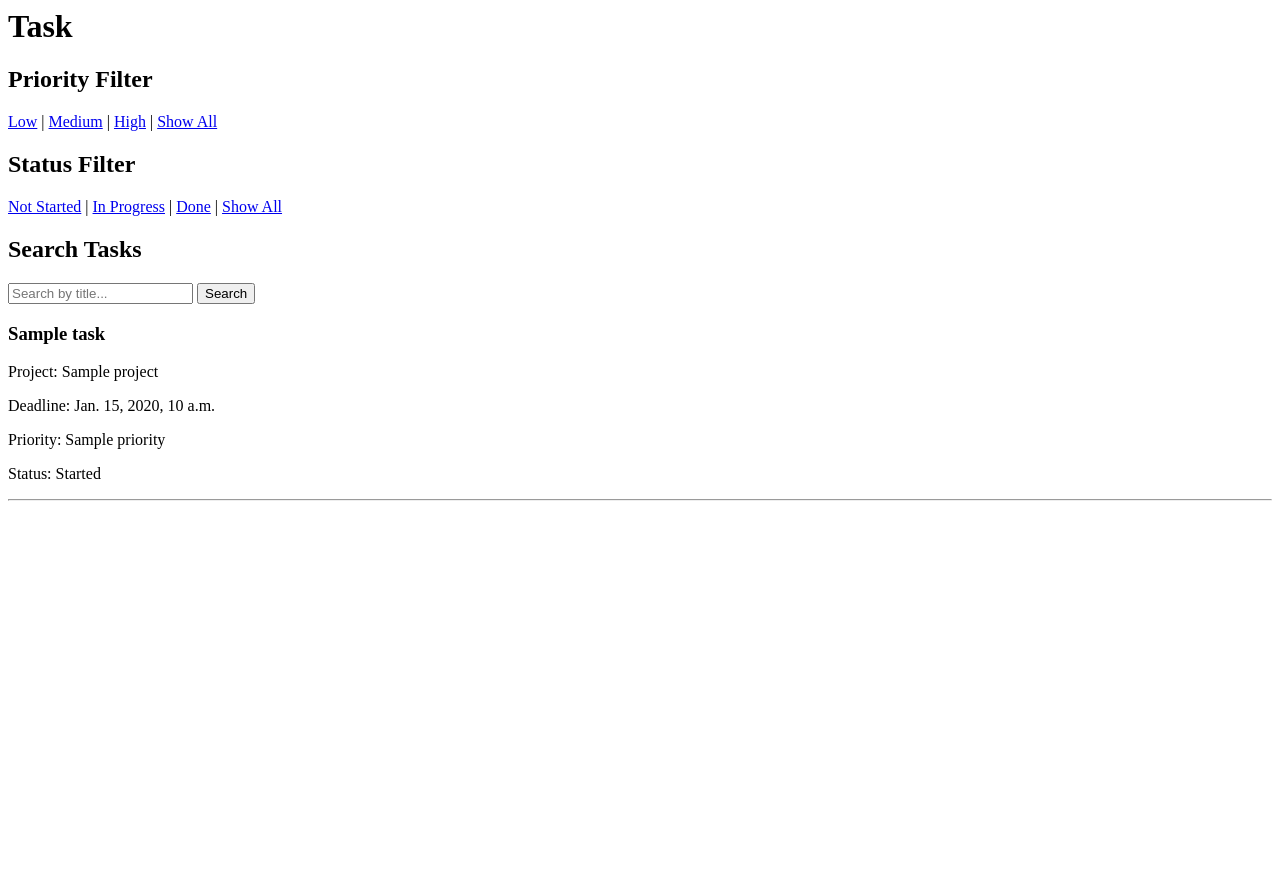
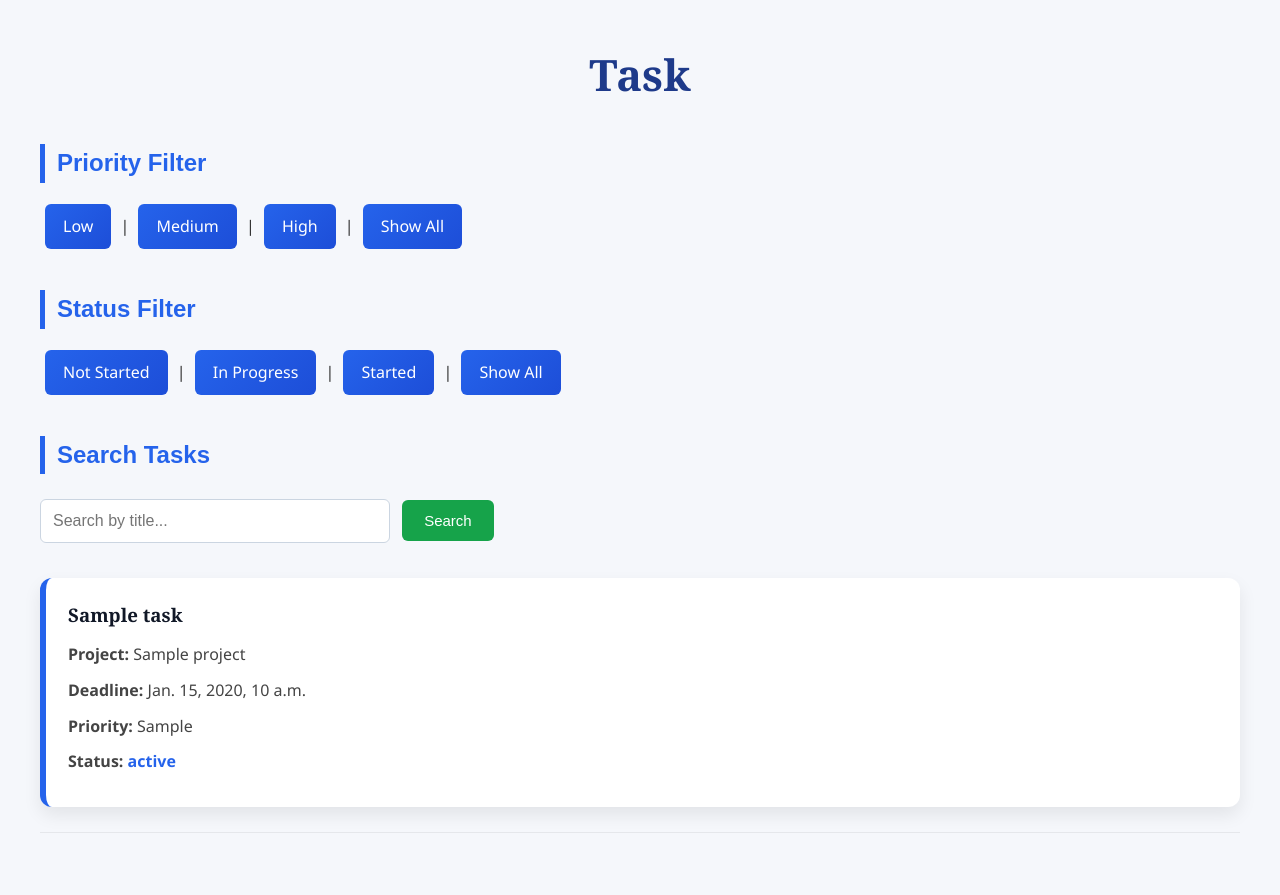
Before and after one commit to remzyayo/ALX_CapstoneProject, a Django app: template expenses/templates/expenses/task_list.html in a window 1280 px wide. Before the commit the page ends 501 px from the top, so only its background shows below. Run offline with Django 5.2, Linux system fonts and the light colour scheme; the template is opened without the code that fills it: most values are stand-ins (such as "Sample title", 1, 10 or a date in 2020).

Commit message:
CSS is Added

```diff
--- /dev/null
+++ b/expenses/static/expenses/css/style.css
@@ -0,0 +1,260 @@
+
+* {
+    margin: 0;
+    padding: 0;
+    box-sizing: border-box;
+}
+
+/* BODY */
+
+body {
+    font-family: "Segoe UI", Tahoma, Verdana, sans-serif;
+    background-color: #f5f7fb;
+    color: #333;
+    padding: 40px;
+    line-height: 1.6;
+}
+
+/* HEADINGS */
+
+h1 {
+    font-family: Georgia, serif;
+    text-align: center;
+    color: #1e3a8a;
+    font-size: 2.7rem;
+    margin-bottom: 35px;
+}
+
+h2 {
+    font-family: Arial, sans-serif;
+    color: #2563eb;
+    margin-top: 35px;
+    margin-bottom: 15px;
+    border-left: 5px solid #2563eb;
+    padding-left: 12px;
+}
+
+h3 {
+    font-family: Georgia, sans-serif;
+    color: #111827;
+    margin-bottom: 12px;
+}
+
+/* PARAGRAPHS */
+
+p {
+    margin: 8px 0;
+    color: #444;
+}
+
+/* FILTER LINKS */
+
+a {
+    text-decoration: none;
+    display: inline-block;
+    background: linear-gradient(135deg, #2563eb, #1d4ed8);
+    color: white;
+    padding: 10px 18px;
+    margin: 6px 5px;
+    border-radius: 6px;
+    font-weight: 500;
+    transition: all .3s ease;
+}
+
+a:hover {
+    transform: translateY(-2px);
+    box-shadow: 0 6px 12px rgba(0,0,0,.15);
+}
+
+/* SEARCH FORM */
+
+form {
+    margin: 25px 0 35px;
+}
+
+input[type="text"] {
+    width: 350px;
+    max-width: 100%;
+    padding: 12px;
+    border: 1px solid #cbd5e1;
+    border-radius: 6px;
+    font-size: 16px;
+    outline: none;
+    transition: .3s;
+}
+
+input[type="text"]:focus {
+    border-color: #2563eb;
+    box-shadow: 0 0 8px rgba(37,99,235,.25);
+}
+
+button {
+    padding: 12px 22px;
+    background: #16a34a;
+    color: white;
+    border: none;
+    border-radius: 6px;
+    cursor: pointer;
+    margin-left: 8px;
+    font-size: 15px;
+    transition: .3s;
+}
+
+button:hover {
+    background: #15803d;
+    transform: translateY(-2px);
+}
+
+/* TASK CARD */
+
+.task-card {
+    background: white;
+    margin: 25px 0;
+    padding: 22px;
+    border-left: 6px solid #2563eb;
+    border-radius: 12px;
+    box-shadow: 0 8px 18px rgba(0,0,0,.08);
+    transition: all .3s ease;
+}
+
+.task-card:hover {
+    transform: translateY(-4px);
+    box-shadow: 0 12px 25px rgba(0,0,0,.12);
+}
+
+.task-card p {
+    margin: 10px 0;
+}
+
+/* PRIORITY */
+
+.priority-high {
+    color: #dc2626;
+    font-weight: bold;
+}
+
+.priority-medium {
+    color: #f59e0b;
+    font-weight: bold;
+}
+
+.priority-low {
+    color: #16a34a;
+    font-weight: bold;
+}
+
+/* STATUS */
+
+.status-started {
+    color: #2563eb;
+    font-weight: bold;
+}
+
+.status-in-progress {
+    color: #ea580c;
+    font-weight: bold;
+}
+
+.status-not-started {
+    color: #6b7280;
+    font-weight: bold;
+}
+
+/* OVERDUE BADGE */
+
+.overdue {
+    display: inline-block;
+    margin-top: 12px;
+    padding: 6px 12px;
+    background: #dc2626;
+    color: white;
+    border-radius: 5px;
+    font-size: 13px;
+    font-weight: bold;
+    letter-spacing: .5px;
+}
+
+/* HORIZONTAL RULE */
+
+hr {
+    border: none;
+    border-top: 1px solid #e5e7eb;
+    margin: 22px 0;
+}
+
+/* TABLE */
+
+table {
+    width: 100%;
+    border-collapse: collapse;
+    background: white;
+    border-radius: 8px;
+    overflow: hidden;
+    margin-top: 20px;
+}
+
+th {
+    background: #2563eb;
+    color: white;
+    padding: 14px;
+    text-align: left;
+}
+
+td {
+    padding: 14px;
+    border-bottom: 1px solid #e5e7eb;
+}
+
+tr:hover {
+    background: #f9fafb;
+}
+
+/* EMPTY MESSAGE */
+
+.empty-message {
+    text-align: center;
+    color: #6b7280;
+    font-size: 18px;
+    margin-top: 40px;
+}
+
+/* FOOTER */
+
+footer {
+    text-align: center;
+    margin-top: 50px;
+    color: #6b7280;
+}
+
+/* RESPONSIVE DESIGN */
+
+@media (max-width: 768px) {
+
+    body {
+        padding: 20px;
+    }
+
+    h1 {
+        font-size: 2.2rem;
+    }
+
+    input[type="text"] {
+        width: 100%;
+        margin-bottom: 10px;
+    }
+
+    button {
+        width: 100%;
+        margin-left: 0;
+    }
+
+    a {
+        display: block;
+        text-align: center;
+        margin: 8px 0;
+    }
+
+    .task-card {
+        padding: 18px;
+    }
+}
--- a/expenses/templates/expenses/task_list.html
+++ b/expenses/templates/expenses/task_list.html
@@ -1,3 +1,17 @@
+{% load static %}
+
+<!DOCTYPE html>
+<html lang="en">
+<head>
+    <meta charset="UTF-8">
+    <meta name="viewport" content="width=device-width, initial-scale=1.0">
+    <title>Task Manager</title>
+
+    <link rel="stylesheet" href="{% static 'expenses/css/style.css' %}">
+</head>
+
+<body>
+
 <h1>Task</h1>
 
 <h2>Priority Filter</h2>
@@ -11,40 +25,93 @@
 
 <a href="?status=Not Started">Not Started</a> |
 <a href="?status=In Progress">In Progress</a> |
-<a href="?status=Done">Done</a> |
+<a href="?status=Started">Started</a> |
 <a href="?">Show All</a>
 
 <h2>Search Tasks</h2>
 
 <form method="GET">
+
     <input
         type="text"
         name="q"
         placeholder="Search by title..."
         value="{{ search_query }}"
     >
-    <button type="submit">Search</button>
+
+    <button type="submit">
+        Search
+    </button>
+
 </form>
 
+{% for task in tasks %}
 
+<div class="task-card">
 
-{% for task in tasks %}
-    <div>
     <h3>{{ task.title }}</h3>
 
-        <p>Project: {{ task.project }}</p>
-        <p>Deadline: {{ task.deadline }}</p>
-        <p>Priority: {{ task.priority }}</p>
-        <p>Status: {{ task.status }}</p>
+    <p>
+        <strong>Project:</strong>
+        {{ task.project }}
+    </p>
+
+    <p>
+        <strong>Deadline:</strong>
+        {{ task.deadline }}
+    </p>
+
+    <p>
+        <strong>Priority:</strong>
+
+        <span class="
+            {% if task.priority == 'High' %}
+                priority-high
+            {% elif task.priority == 'Medium' %}
+                priority-medium
+            {% elif task.priority == 'Low' %}
+                priority-low
+            {% endif %}
+        ">
+            {{ task.get_priority_display }}
+        </span>
+
+    </p>
+
+    <p>
+        <strong>Status:</strong>
+
+        <span class="
+            {% if task.status == 'Started' %}
+                status-started
+            {% elif task.status == 'In Progress' %}
+                status-in-progress
+            {% elif task.status == 'Not Started' %}
+                status-not-started
+            {% endif %}
+        ">
+            {{ task.get_status_display }}
+        </span>
+
+    </p>
 
     {% if task.deadline < today and task.status != "Done" %}
-            <strong style="color:red;">OVERDUE</strong>
+        <strong class="overdue">
+            OVERDUE
+        </strong>
     {% endif %}
+
 </div>
 
 <hr>
 
 {% empty %}
-        <p>No tasks found.</p>
+
+<p class="empty-message">
+    No tasks found.
+</p>
 
 {% endfor %}
+
+</body>
+</html>
```
Lines whose indentation alone changed are shown as unchanged.
